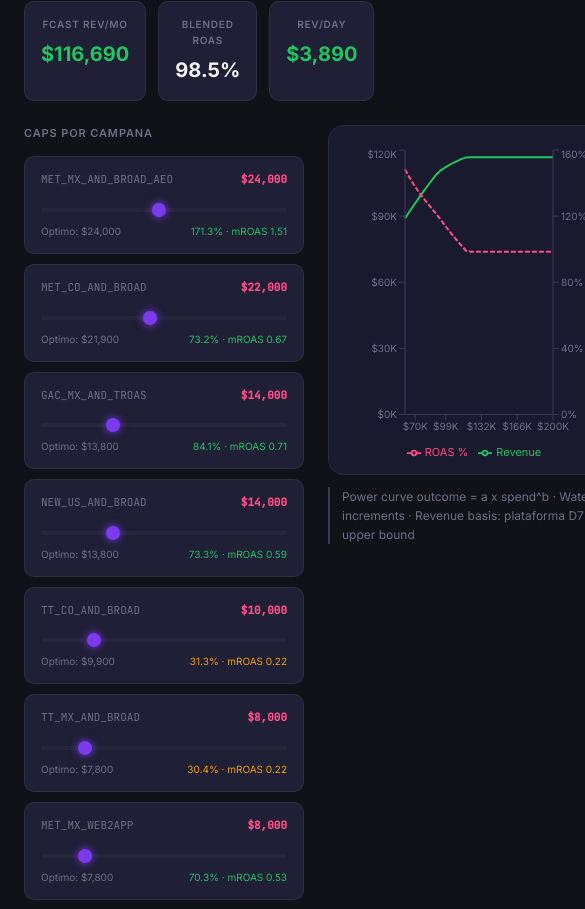
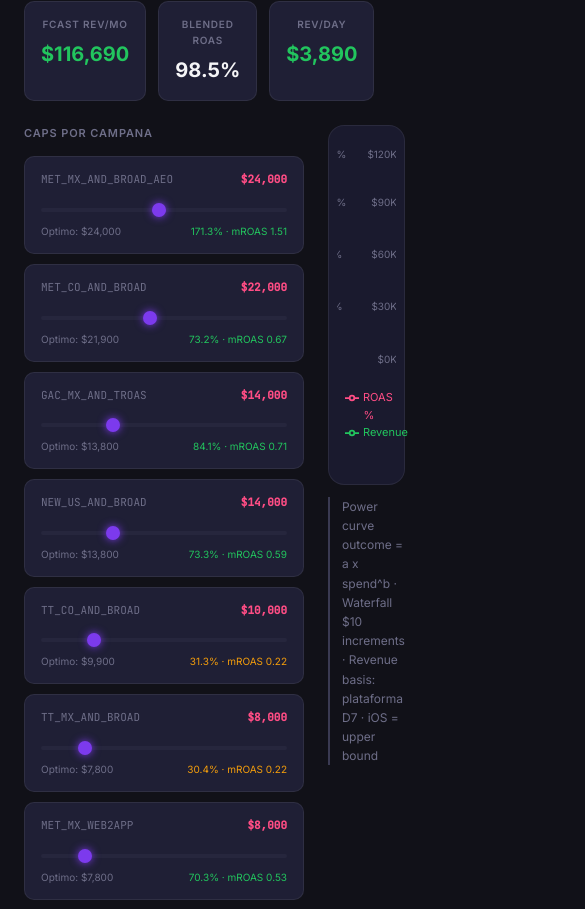
Before and after one commit to jorgeegtz/idilio-ua-case, a React (Vite) app: page / in a window 390 px wide. Shown: the part 9107-10016 px from the top of the page, 585 px wide, since content can reach past the window. Built offline with nearby package versions, Linux system fonts and the light colour scheme.

Commit message:
fix: simulator chart height, ResponsiveContainer needs explicit parent height

```diff
--- a/src/components/Simulator.tsx
+++ b/src/components/Simulator.tsx
@@ -71,8 +71,8 @@ export default function Simulator() {
         </div>
 
         <div>
-          <div className="card" style={{padding:'20px 8px 8px'}}>
-            <ResponsiveContainer width="100%" height={320} minWidth={300}>
+          <div className="card" style={{padding:"20px 8px 8px",height:360}}>
+            <ResponsiveContainer width="100%" height={300}>
               <LineChart data={sweep} margin={{top:4,right:24,bottom:4,left:8}}>
                 <XAxis dataKey="budget" tickFormatter={v=>`$${v}K`} stroke="var(--text-3)" tick={{fontSize:10,fill:'var(--text-2)'}}/>
                 <YAxis yAxisId="rev" tickFormatter={v=>`$${(v/1000).toFixed(0)}K`} stroke="var(--text-3)" tick={{fontSize:10,fill:'var(--text-2)'}}/>
```
